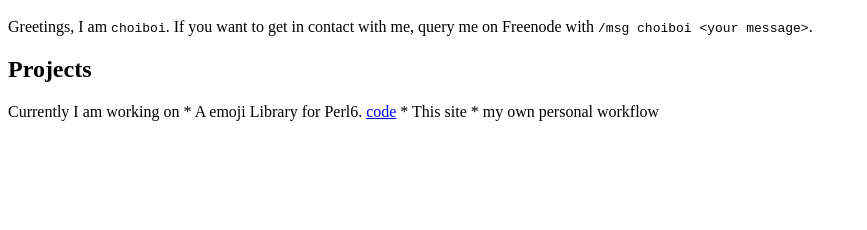
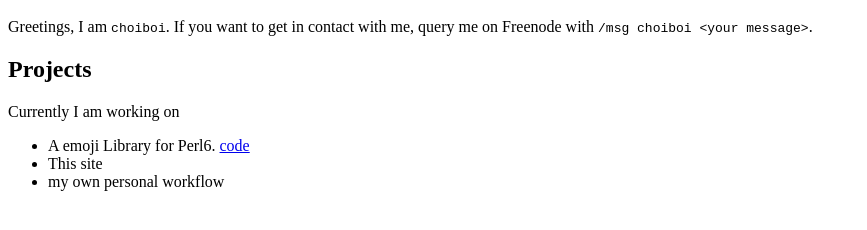
Before and after one commit to XiKuuKy/xikuuky.insomnia247.nl, a plain HTML site: page 0.html in a window 1280 px wide. Shown: the part 48-278 px from the top of the page, without its empty margins (0-867 px from the left). Drawn offline with Linux system fonts and the light colour scheme.

Commit message:
trying again

```diff
--- a/0.html
+++ b/0.html
@@ -4,4 +4,9 @@
 <h1 id="introduction">Introduction</h1>
 <p>Greetings, I am <code>choiboi</code>. If you want to get in contact with me, query me on Freenode with <code>/msg choiboi &lt;your message&gt;</code>.</p>
 <h2 id="projects">Projects</h2>
-<p>Currently I am working on * A emoji Library for Perl6. <a href="https://github.com/XiKuuKy/Avolution-Emoji">code</a> * This site * my own personal workflow</p>
+<p>Currently I am working on</p>
+<ul>
+<li>A emoji Library for Perl6. <a href="https://github.com/XiKuuKy/Avolution-Emoji">code</a></li>
+<li>This site</li>
+<li>my own personal workflow</li>
+</ul>
```
Also changed, not shown: 1 other file.
